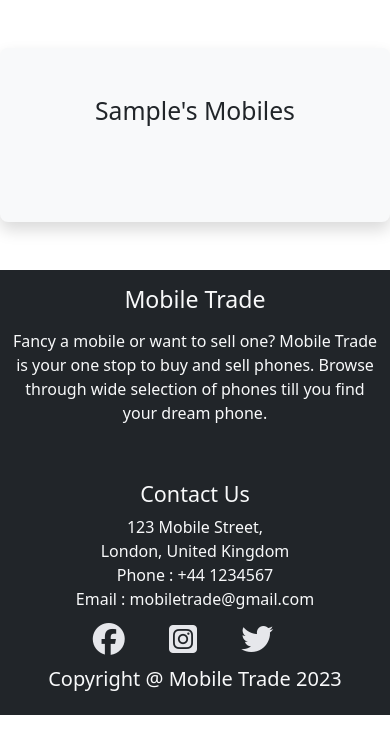
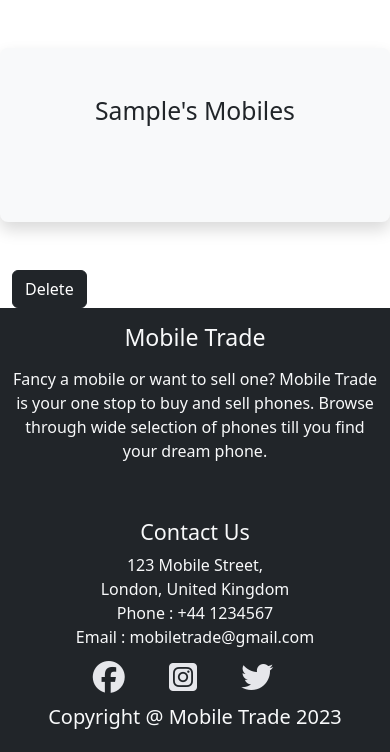
Before and after one commit to AbhilashAynipully/MobileTrade, a Django app: page /my-mobiles in a window 390 px wide. Shown: the part 56-808 px from the top of the page. Run offline with Django 3.2, Linux system fonts and the light colour scheme; the visitor is signed in with stand-in values (Sample User, id 1); data that the repository does not hold is empty; parts of the project's set-up code (start-up, migrations or seed data) failed here and were passed over; some libraries are stand-ins or nearby versions.

Commit message:
Add mobile addition link to my_mobiles.html

```diff
--- a/templates/my_mobiles.html
+++ b/templates/my_mobiles.html
@@ -31,6 +31,7 @@
       {% endfor %}
     </div>
   </div>
+  <a href="{% url 'add_mobiles' %}" class="btn btn-dark">Delete</a>
 </div>
 
 {% endblock content %}
```
